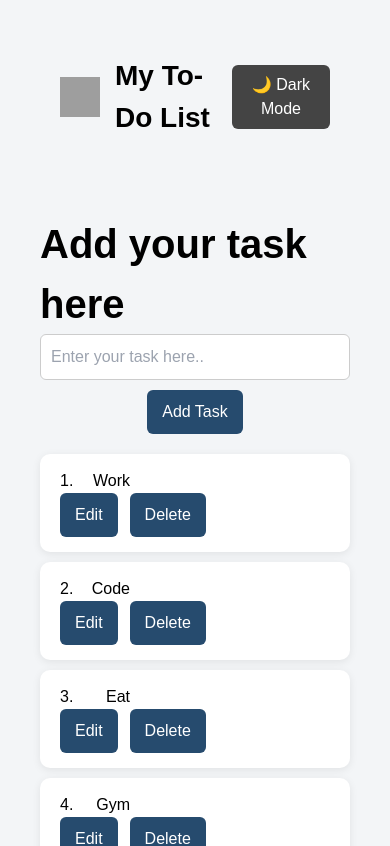
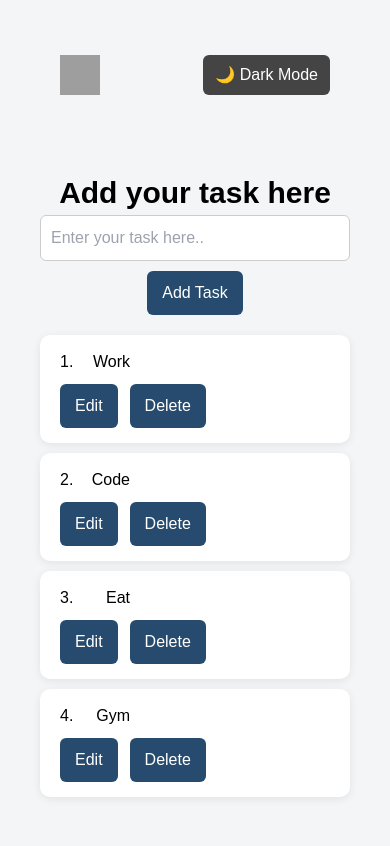
Before and after one commit to tahmad1122/ReactProject, a React (Vite) app in the folder To-do-List/: page / in a window 390 px wide. Shown: the top 846 px of the page. Built offline with nearby package versions, Linux system fonts and the light colour scheme; grey boxes are pictures that could not be loaded.

Commit message:
Updated CSS

```diff
--- a/To-do-List/src/components/Todo.css
+++ b/To-do-List/src/components/Todo.css
@@ -113,16 +113,40 @@ li {
         width: 100%;
         justify-content: flex-end;
     }
+
+    .btn {
+        margin-left: 12px;
+        margin-top: 10px;
+       }
+       .txt {
+         text-align: left !important;
+         padding-right: 100px;
+         margin-right: 100px;
+        }
+        .inputtxt {
+        margin-bottom: 10px;
+        margin-right: 110px;
+        }
+        .heading {
+            font-size: 30px;
+            font-family: sans-serif;
+            font-weight: bold;
+        }
+        .title {
+            display: none;
+        }
+
 }
 
 .btn {
    margin-left: 12px;
   }
   .txt {
-    text-align: left !important;
-    padding-right: 100px;
-    margin-right: 100px;
+    /* text-align: left !important;
+    padding-right: 135px;
+    margin-right: 100px; */
+    margin-left: 5px;
    }
    .inputtxt {
-    margin-right: 110px;
+    margin-right: 160px;
    }
```
